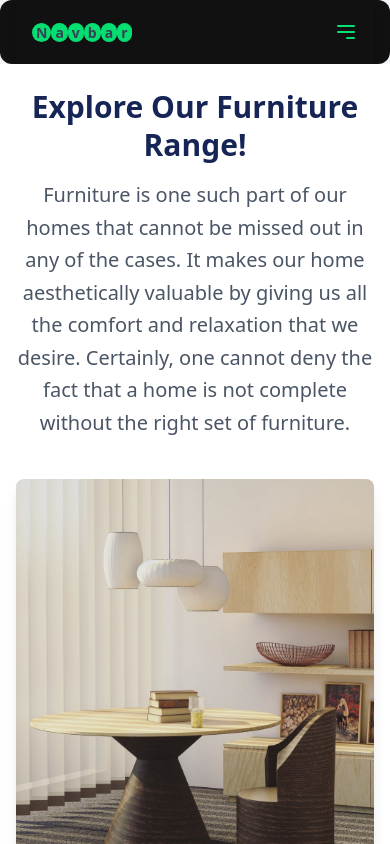
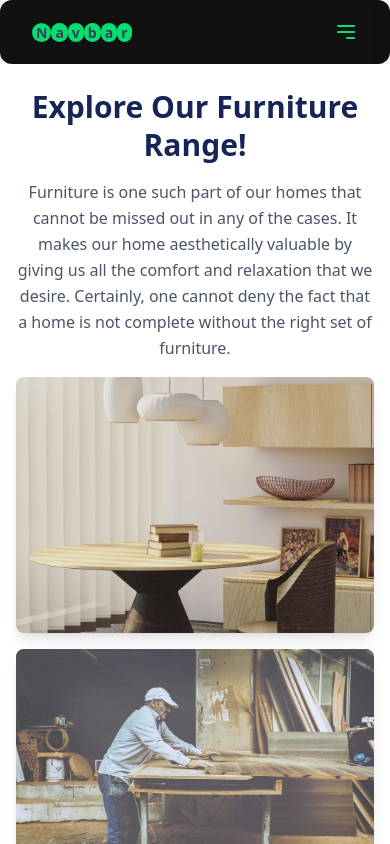
Before and after one commit to sheikhabdullahahmed/E-commerce-with-Typscript, a React (Vite) app: page / in a window 390 px wide. Shown: the top 844 px of the page. Built offline with nearby package versions, Linux system fonts and the light colour scheme; no server answers.

Commit message:
chnages add

```diff
--- a/src/Components/Hero/Hero.tsx
+++ b/src/Components/Hero/Hero.tsx
@@ -10,41 +10,40 @@ export interface HeroProps {
 }
 
 const Hero: React.FC<HeroProps> = ({
-  title = "Explore Our Furniture Range! ",
+  title = "Explore Our Furniture Range!",
   description = "Furniture is one such part of our homes that cannot be missed out in any of the cases. It makes our home aesthetically valuable by giving us all the comfort and relaxation that we desire. Certainly, one cannot deny the fact that a home is not complete without the right set of furniture.",
   image1 = heroBcg,
   image2 = heroBcg2,
 }) => {
   return (
-    <section className=" w-full flex flex-col lg:grid lg:grid-cols-2 lg:gap-6 px-4 sm:px-6 lg:px-8 py-6 overflow-hidden">
+    <section className="w-full flex flex-col   lg:grid-cols-2 lg:gap-6 px-4 sm:px-6 lg:px-8 py-6">
       {/* Text Section */}
-      <article className="flex flex-col justify-center items-center text-center lg:text-left max-w-xl mx-auto lg:mx-0 mb-6 lg:mb-0">
-        <h1 className="text-3xl  md:text-5xl text-blue-950  lg:text-5xl font-bold mb-4 leading-tight whitespace-pre-line max-w-xl sm:max-w-2xl lg:max-w-lg">
+      <article className="flex flex-col justify-center items-center text-center lg:text-left max-w-xl mx-auto lg:mx-0">
+        <h1 className="text-3xl md:text-4xl lg:text-5xl font-bold max-w-lg text-blue-950 mb-4 leading-tight">
           {title}
         </h1>
-
-        <p className="text-gray-600 leading-relaxed mb-4 text-xl lg:text-lg max-w-lg overflow-hidden text-ellipsis">
-          {description  }
+        <p className="text-gray-600 text-base sm:text-lg lg:text-lg leading-relaxed mb-4 max-w-lg">
+          {description}
         </p>
       </article>
 
       {/* Image Section */}
-      <article className="flex justify-center -z-10 items-center w-full">
-        <div className="w-full max-w-3xl flex flex-col lg:flex-row gap-4 sm:gap-6">
-          <div className="flex-1 min-w-0">
+      <article className="flex justify-center  items-center w-full">
+        <div className="w-full max-w-3xl flex flex-col sm:flex-row gap-4 sm:gap-6">
+          <div className="flex-1">
             <img
               src={image1}
               alt="Main furniture"
-              className="w-full h-96 sm:h-120 lg:h-[489px] object-cover rounded-lg shadow-lg max-w-full"
+              className="w-full h-64 sm:h-80 lg:h-96 object-cover rounded-lg shadow-lg"
             />
           </div>
           <div className="flex-1 relative">
             <img
               src={image2}
               alt="Secondary furniture"
-              className="w-full h-96 sm:h-120 lg:h-[489px] object-cover rounded-lg shadow-lg max-w-full"
+              className="w-full h-64 sm:h-80 lg:h-96 object-cover rounded-lg shadow-lg"
             />
-            <div className="absolute inset-0 bg-blue-200 opacity-30 rounded-lg -z-10"></div>
+            <div className="absolute inset-0 bg-blue-200 opacity-30 rounded-lg"></div>
           </div>
         </div>
       </article>
```
